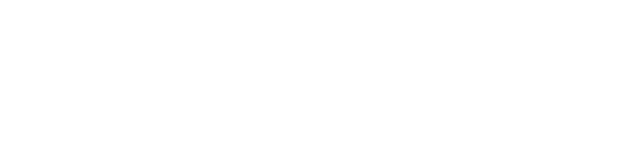
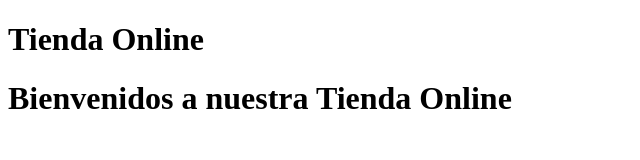
Before and after one commit to dannagomezzx/taller-git-danna, a plain HTML site: page index.html in a window 1280 px wide. Shown: the whole page, without its empty margins (0-640 px from the left). Drawn offline with Linux system fonts and the light colour scheme.

Commit message:
Corregir titulo

```diff
--- a/index.html
+++ b/index.html
@@ -6,6 +6,7 @@
     <title>Tienda Online</title>
 </head>
 <body>
-
+<h1>Tienda Online</h1>
+<h1>Bienvenidos a nuestra Tienda Online</h1>
 </body>
 </html>
```
